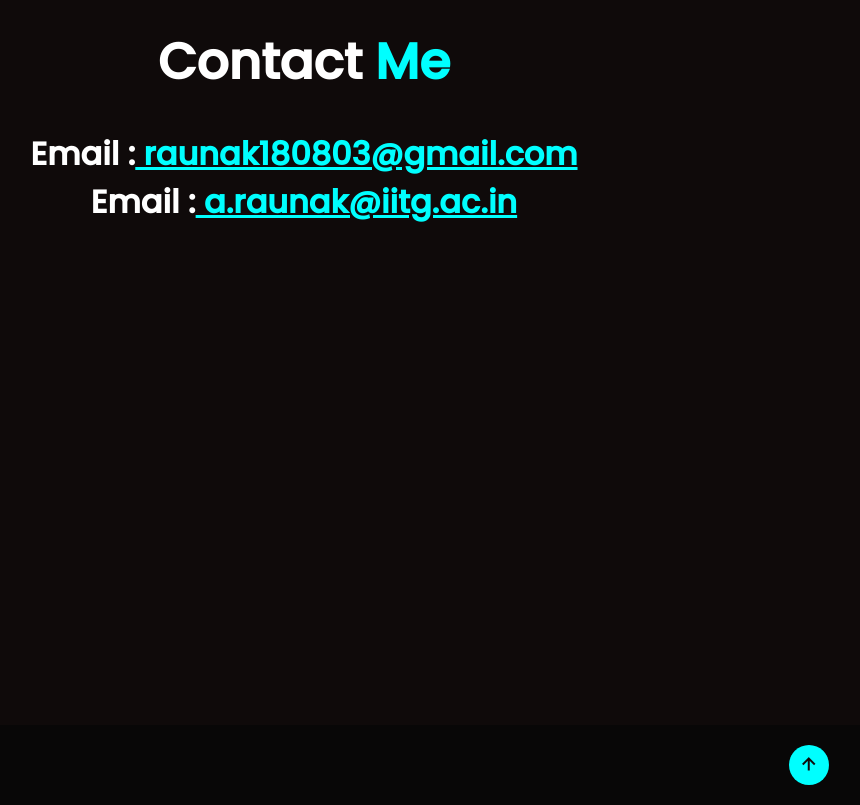
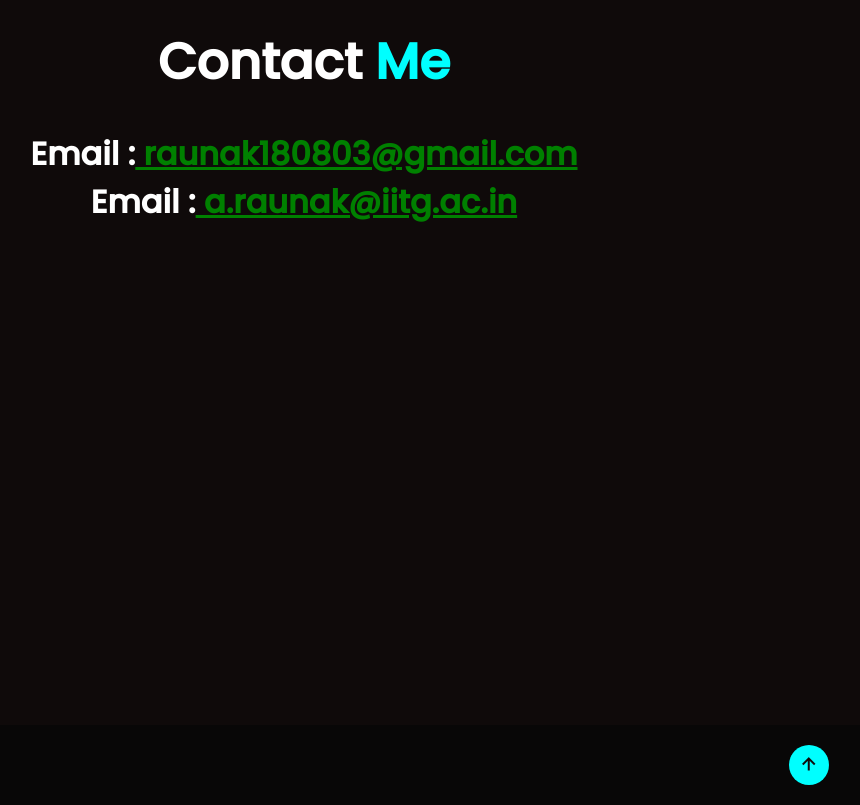
Before and after one commit to RaunakAgarwal18/RaunakAgarwal_Portfolio, a website: page index.html in a window 1280 px wide. Shown: the part 4580-5385 px from the top of the page, without its empty margins (336-1196 px from the left). Drawn offline with nearby package versions, Linux system fonts and the light colour scheme.

Commit message:
Update style.css

```diff
--- a/style.css
+++ b/style.css
@@ -677,7 +677,7 @@ section.start-animation .btn{
 }
 #email a{
     /* text-decoration: none; */
-    color: cyan;
+    color: green;
 }
 /* footer */
 
```
